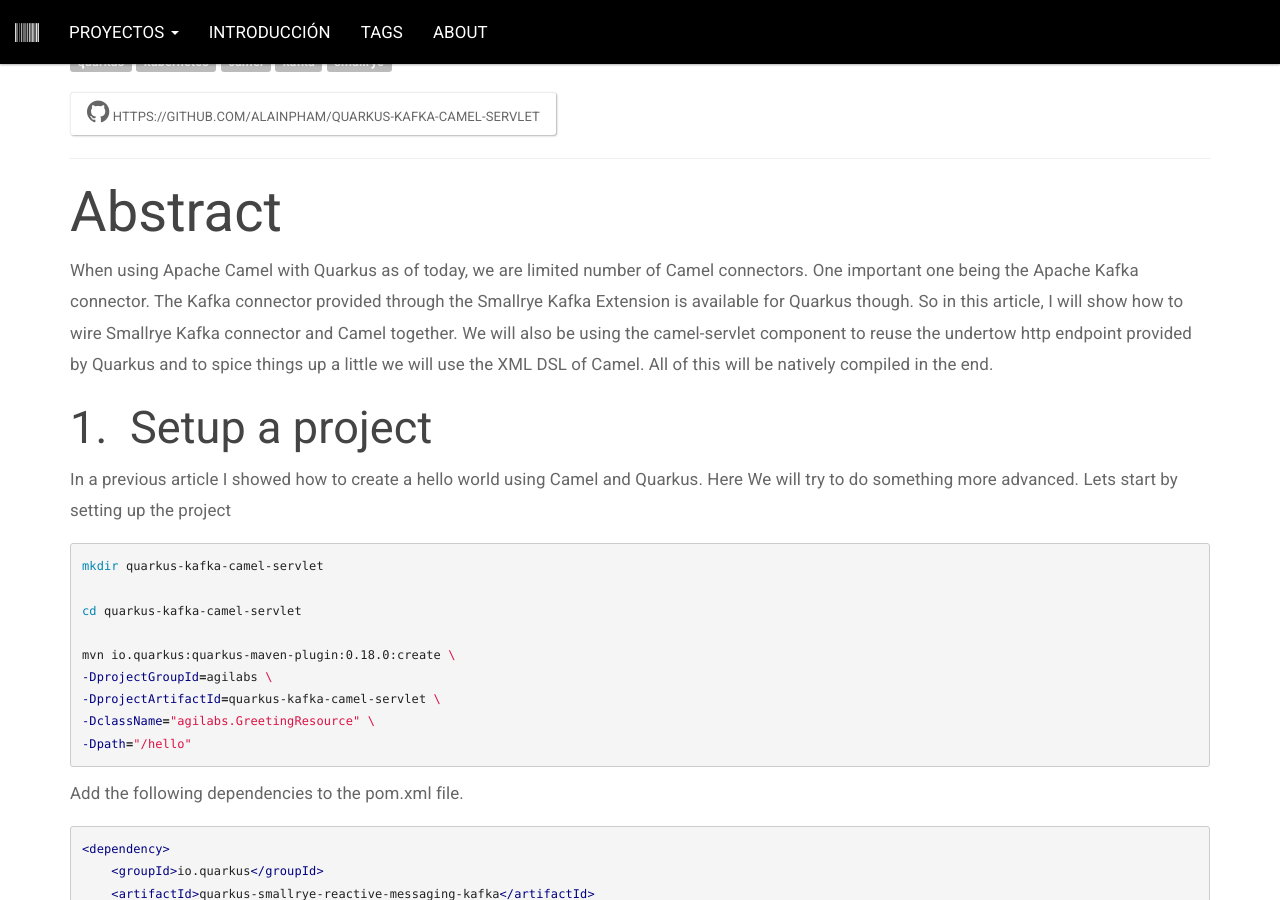
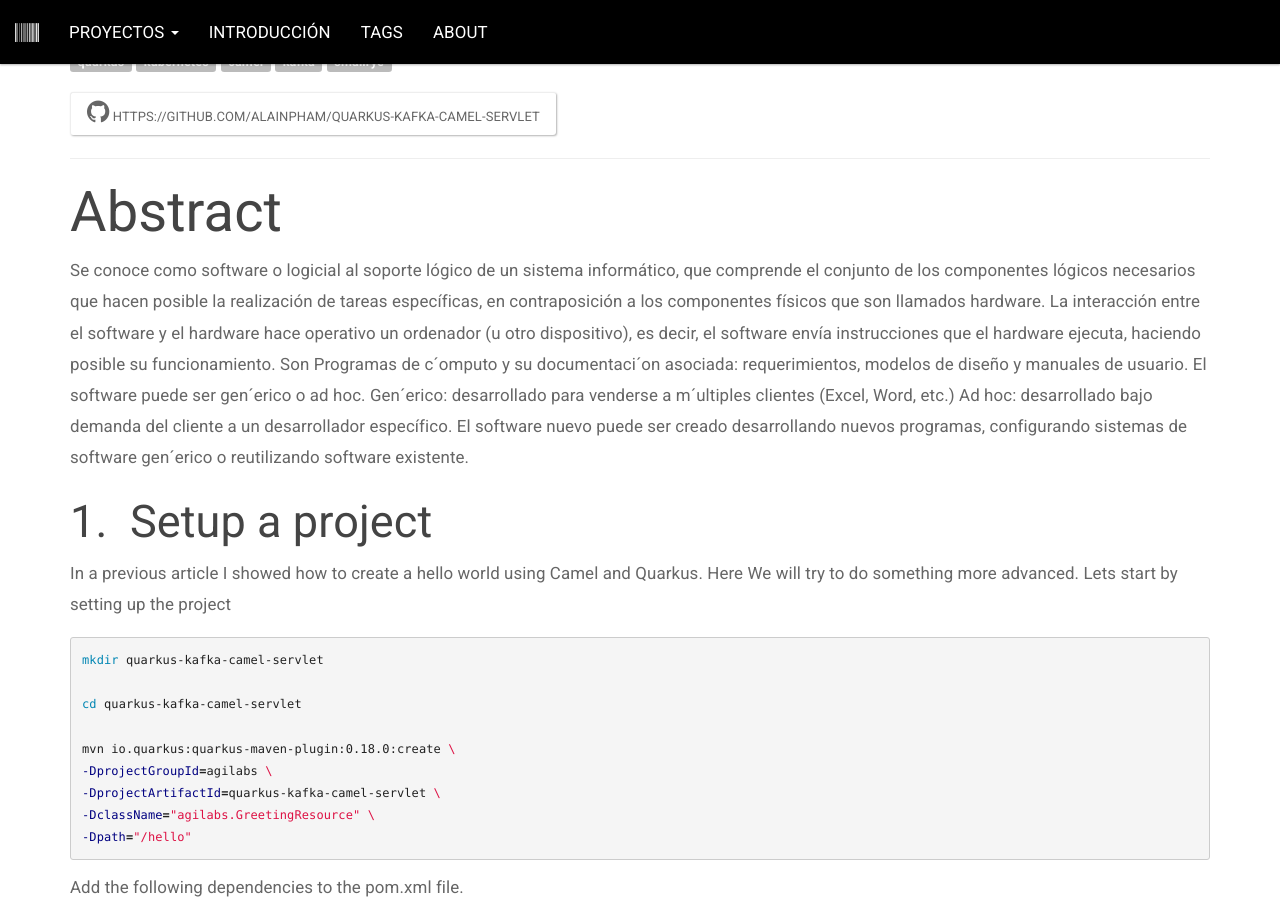
Before and after one commit to RicardoZumba/RicardoZumba.github.io, a Jekyll site: the page built from _posts/2019-07-04-quarkus-kafka-camel-servlet-wiring-it-together.html, in a window 1280 px wide and 900 px high, scrolled down 441 px. Built offline with Jekyll 4.4.1, drawn with Linux system fonts in a browser that asks for light colours; comment, search, counter and statistics services are not loaded.

Commit message:
ghny
yuny

```diff
--- a/_posts/2019-07-04-quarkus-kafka-camel-servlet-wiring-it-together.html
+++ b/_posts/2019-07-04-quarkus-kafka-camel-servlet-wiring-it-together.html
@@ -8,14 +8,13 @@
 ---
 
 <p>
-    When using Apache Camel with Quarkus as of today, we are limited number of Camel connectors. One important one being
-    the Apache Kafka connector.
-    The Kafka connector provided through the Smallrye Kafka Extension is available for Quarkus though. So in this
-    article, I will show how to
-    wire Smallrye Kafka connector and Camel together.
-    We will also be using the camel-servlet component to reuse the undertow http endpoint provided by Quarkus and to
-    spice things up a little we will use the XML DSL of Camel.
-    All of this will be natively compiled in the end.
+    Se conoce como software o logicial al soporte lógico de un sistema informático, que comprende el conjunto de los componentes lógicos necesarios que hacen posible la realización de tareas específicas, en contraposición a los componentes físicos que son llamados hardware. La interacción entre el software y el hardware hace operativo un ordenador (u otro dispositivo), es decir, el software envía instrucciones que el hardware ejecuta, haciendo posible su funcionamiento.
+    Son Programas de c´omputo y su documentaci´on asociada: requerimientos, modelos de diseño y manuales de usuario.
+    El software puede ser gen´erico o ad hoc.
+    Gen´erico: desarrollado para venderse a m´ultiples clientes (Excel, Word, etc.)
+    Ad hoc: desarrollado bajo demanda del cliente a un desarrollador específico.
+    El software nuevo puede ser creado desarrollando nuevos programas, configurando sistemas de software gen´erico o reutilizando software existente.
+
 </p>
 <!--more-->
 
--- a/index.html
+++ b/index.html
@@ -40,7 +40,7 @@
 			src="/assets/images/{{post.id}}/top.jpg" class="img-responsive">
 		{% endif %}
 		<p>{{ post.excerpt | strip_html}}</p>
-		<a href="{{ post.url }}">Read more...</a>
+		<a href="{{ post.url }}">Leer más...</a>
 
 	</div>
 	{% endfor %}
```
